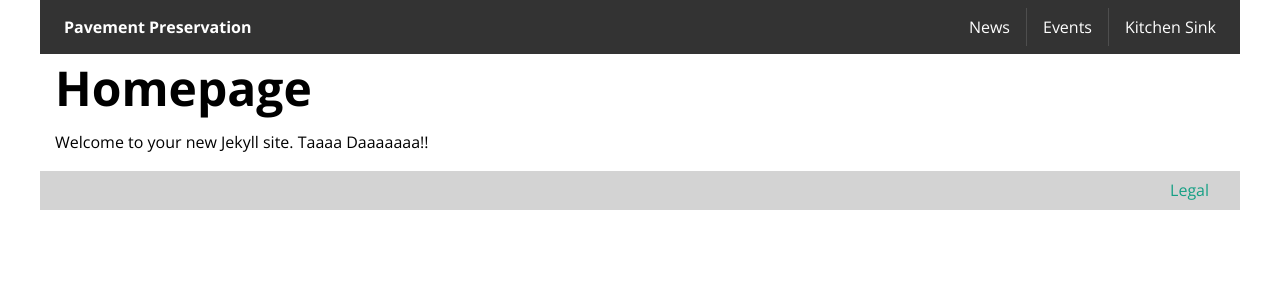
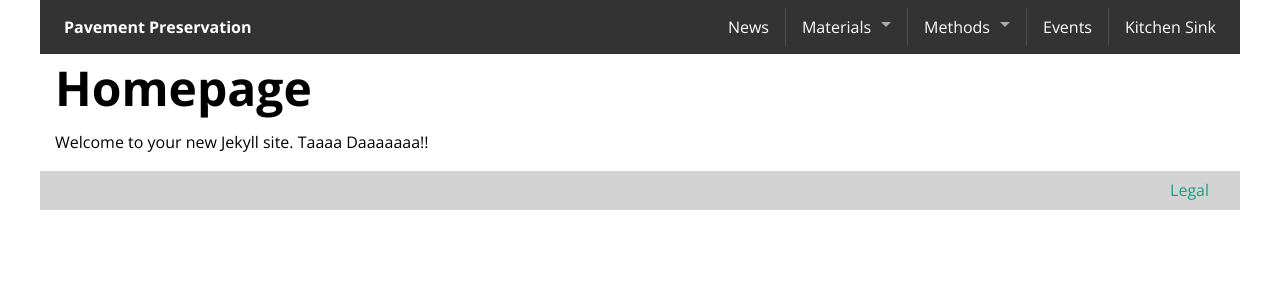
Before and after one commit to captaincoffee/p2, a Jekyll site: the page built from _pages/index.md, in a window 1280 px wide. Shown: the top 300 px of the page. Built offline with Jekyll 4.4.1, drawn with Linux system fonts in a browser that asks for light colours.

Commit message:
refactored main nav with new configuration datas

```diff
--- a/_includes/components/nav-main.html
+++ b/_includes/components/nav-main.html
@@ -13,29 +13,39 @@
       <li><a {% if page.url == "/news/" %} class="current"{% endif %} href="{{site.baseurl}}/news/">News</a></li>
 
       {% comment %} ++++ Knowledge base collections ++++ {% endcomment %}
-      {% for collectionDatas in site.articlesCollections %}
-        {% comment %}This creates a *collection* variable in the global scope{% endcomment %}
-        {% include components/getCollectionFromName.html collectionName=collectionDatas.collection %}
 
-        {% comment %}Only print if we have article in the collection{% endcomment %}
-        {% if collection.docs.size > 0 %}
-            {% assign urlStart = collection.label | append: "/" | prepend: "/" %}
+      {% comment %}Get Knowledge base collections{% endcomment %}
+      {% assign kbCollections = site.collections | where: "isKB", "true" %}
+
+      {% for collection in kbCollections %}
+
+        {% comment %}Interoperability trick{% endcomment %}
+        {% assign versionMajor = jekyll.version | split: "." | first %}
+        {% if versionMajor == "2" %}
+            {% assign currentCollection = collection[1] %}
+        {% else %}
+            {% assign currentCollection = collection %}
+        {% endif %}
+
+        {% comment %}Only print if we have article in the currentCollection{% endcomment %}
+        {% if currentCollection.docs.size > 0 %}
+            {% assign urlStart = currentCollection.label | append: "/" | prepend: "/" %}
             <li class="has-submenu">
               {% comment %}Link to Collection index page{% endcomment %}
-              <a href="{{ site.baseurl }}/{{ collectionDatas.collection }}" {% if page.url == urlStart %}class="current"{% endif %}>{{ collectionDatas.name }}</a>
+              <a href="{{ site.baseurl }}/{{ currentCollection.label }}" {% if page.url == urlStart %}class="current"{% endif %}>{{ currentCollection.name }}</a>
               {% comment %}Sort collections articles by category{% endcomment %}
-              {% assign byCategory = collection.docs | group_by: 'category' %}
+              {% assign byCategory = currentCollection.docs | group_by: 'category' %}
               <ul class="submenu menu vertical" data-submenu>
                 {% comment %}Prints categories in the same order as collection.categories{% endcomment %}
-                {% for cat in collection.categories %}
+                {% for cat in currentCollection.categories %}
                   {% assign currentCat = cat.slug %}
                   {% assign pageUrl = urlStart | append: currentCat | append: "/" %}
                   {% comment %}Look for docs whith a category{% endcomment %}
                   {% assign currentCatDocs = byCategory | where: "name", currentCat | first %}
                   {% if currentCatDocs != nil %}
-                      {% assign categoryDatas = collection.categories | where: 'slug', currentCat | first  %}
+                      {% assign categoryDatas = currentCollection.categories | where: 'slug', currentCat | first  %}
                       <li>
-                      <a {% if page.url == pageUrl %}class="current"{% endif %} href="{{ site.baseurl }}/{{ collection.label }}/{{ categoryDatas.slug }}/">{{ categoryDatas.name }}</a>
+                      <a {% if page.url == pageUrl %}class="current"{% endif %} href="{{ site.baseurl }}/{{ currentCollection.label }}/{{ categoryDatas.slug }}/">{{ categoryDatas.name }}</a>
                       </li>
                   {% endif %}
               {% endfor %}
```
